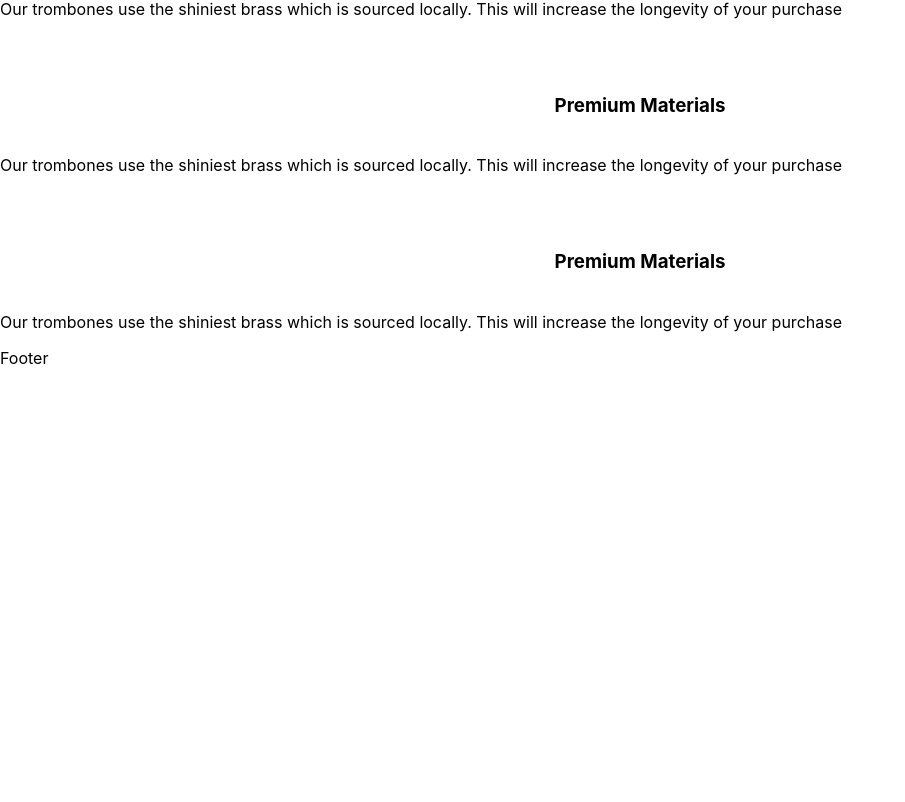
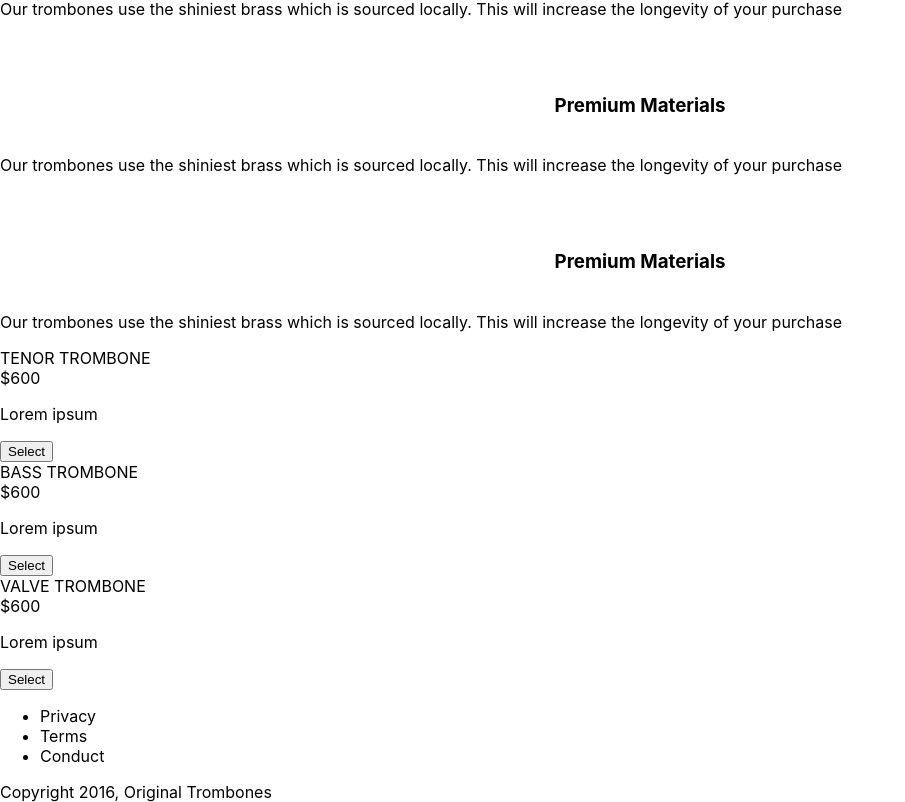
Before and after one commit to Bhavin789/Basic-HTML-CSS, a React (Create React App) app: page /shop in a window 1280 px wide. Shown: the part 340-1142 px from the top of the page, without its empty margins (0-905 px from the left). Before the commit the page ends 800 px from the top, so only its background shows below. Built offline with nearby package versions, Linux system fonts and the light colour scheme.

Commit message:
HTML(semantics): Add product card and footer semantics

```diff
--- a/src/pages/ShoppingPage.tsx
+++ b/src/pages/ShoppingPage.tsx
@@ -63,8 +63,37 @@ const ShoppingPage = () => {
             </div>
           </div>
         </section>
+        <section>
+          <div id="products">
+            <div id="product-card">
+              <div id="product-header">TENOR TROMBONE</div>
+              <span id="product-price"> $600</span>
+              <p>Lorem ipsum</p>
+              <button id="product-select"> Select</button>
+            </div>
+            <div id="product-card">
+              <div id="product-header">BASS TROMBONE</div>
+              <span id="product-price"> $600</span>
+              <p>Lorem ipsum</p>
+              <button id="product-select"> Select</button>
+            </div>
+            <div id="product-card">
+              <div id="product-header">VALVE TROMBONE</div>
+              <span id="product-price"> $600</span>
+              <p>Lorem ipsum</p>
+              <button id="product-select"> Select</button>
+            </div>
+          </div>
+        </section>
       </div>
-      <footer> Footer</footer>
+      <footer>
+        <ul>
+          <li>Privacy</li>
+          <li>Terms</li>
+          <li>Conduct</li>
+        </ul>
+        <span className="copyright">Copyright 2016, Original Trombones</span>
+      </footer>
     </div>
   );
 };
```
Also changed, not shown: 1 other file (tests, documents, lock files or other folders).
